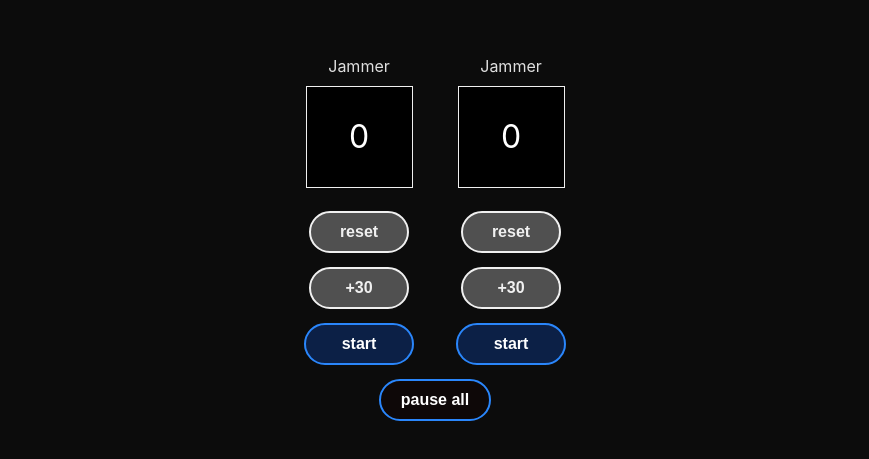
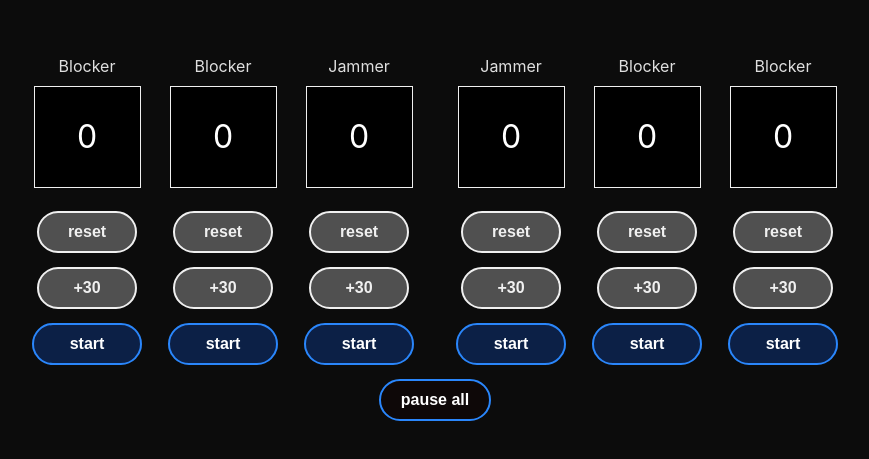
Before and after one commit to keyobs/pocket-pbt, a React (Vite) app: page / in a window 1280 px wide. Shown: the part 159-618 px from the top of the page, without its empty margins (205-1074 px from the left). Built offline with nearby package versions, Linux system fonts and the light colour scheme.

Commit message:
feat(jammerCounter): creat e hook to store jammer time state as their can interfere one with another

```diff
--- a/src/components/counter/Counter.tsx
+++ b/src/components/counter/Counter.tsx
@@ -2,11 +2,17 @@ import "./counter.less";
 import { Button } from "../buttons/Button";
 import { useTimeContext } from "../allCountersActions/useTimeContext";
 import useCounter from "./useCounter";
+import useJammerCounter, { TJammerCounter } from "./useJammerCounter";
 
 export interface ICounter {
   type: "jammer" | "blocker";
   jammerId?: "jammer1" | "jammer2";
 }
+
+const JammerCounter = (jammerId: TJammerCounter) => {
+  const data = useJammerCounter(jammerId);
+  return data;
+};
 
 const BlockerCounter = () => {
   const data = useCounter();
@@ -14,10 +20,13 @@ const BlockerCounter = () => {
 };
 
 const Counter = (props: ICounter) => {
-  const { type } = props;
+  const { type, jammerId } = props;
   const { isTimePaused } = useTimeContext();
 
-  const data = BlockerCounter();
+  const data =
+    type === "jammer" && jammerId != undefined
+      ? JammerCounter(jammerId)
+      : BlockerCounter();
 
   const onClickStartPauseButton = () => {
     return data.count > 0
--- /dev/null
+++ b/src/components/counter/useJammerCounter.tsx
@@ -0,0 +1,91 @@
+import { useState, useEffect } from "react";
+import { useTimeContext } from "../allCountersActions/useTimeContext";
+
+export type TJammerCounter = "jammer1" | "jammer2";
+
+const useJammerCounter = (jammerId: TJammerCounter) => {
+  const { isTimePaused } = useTimeContext();
+  const wasJammerCountStarted = () => jammersCounts[jammerId] > 0;
+
+  const [isCounterPaused, setIsCounterPaused] = useState({
+    jammer1: false,
+    jammer2: false,
+  });
+
+  const [jammersCounts, setJammersCounts] = useState<{ [key: string]: number }>(
+    {
+      jammer1: 0,
+      jammer2: 0,
+    }
+  );
+
+  useEffect(() => {
+    if (
+      jammersCounts[jammerId] > 0 &&
+      !isCounterPaused[jammerId] &&
+      !isTimePaused
+    ) {
+      const timer = setTimeout(() => {
+        setJammersCounts((prev) => ({
+          ...prev,
+          [jammerId]: prev[jammerId] - 1,
+        }));
+      }, 1000);
+      return () => clearTimeout(timer);
+    }
+  }, [jammersCounts, jammerId, isCounterPaused, isTimePaused]);
+
+  const onStartJammerTime = () => {
+    return onStart();
+  };
+
+  const onStart = () => {
+    return wasJammerCountStarted()
+      ? setIsCounterPaused((prev) => ({
+          ...prev,
+          [jammerId]: false,
+        }))
+      : setJammersCounts((prev) => ({
+          ...prev,
+          [jammerId]: 30,
+        }));
+  };
+
+  const onPauseJammerTime = () => {
+    setIsCounterPaused((prev) => ({
+      ...prev,
+      [jammerId]: true,
+    }));
+  };
+
+  const onReset = () => {
+    setJammersCounts((prev) => ({
+      ...prev,
+      [jammerId]: 0,
+    }));
+    setIsCounterPaused((prev) => ({
+      ...prev,
+      [jammerId]: false,
+    }));
+  };
+
+  const onAddTime = () => {
+    setJammersCounts((prev) => ({
+      ...prev,
+      [jammerId]: prev[jammerId] + 30,
+    }));
+  };
+
+  return {
+    count: jammersCounts[jammerId],
+    onStartJammerTime,
+    isCounterPaused: isCounterPaused[jammerId],
+    onReset,
+    onAddTime,
+    wasCountStarted: wasJammerCountStarted,
+    onStartTime: onStartJammerTime,
+    onPauseTime: onPauseJammerTime,
+  };
+};
+
+export default useJammerCounter;
--- a/src/timers/Timers.tsx
+++ b/src/timers/Timers.tsx
@@ -1,23 +1,21 @@
-import JammersTimers from "./JammersTimers/JammersTimers";
+import Counter from "../components/counter/Counter";
 import "./timers.less";
 
 const Timers = () => {
   return (
     <div className="timers">
-      <JammersTimers />
-
-      {/*  <div className="teamTimers">
+      <div className="teamTimers">
         {Array.from({ length: 2 }).map((_, index) => (
           <Counter key={index} type="blocker" />
         ))}
-        <Counter type="jammer" />
+        <Counter type="jammer" jammerId="jammer1" />
       </div>
       <div className="teamTimers">
-        <Counter type="jammer" />
+        <Counter type="jammer" jammerId="jammer2" />
         {Array.from({ length: 2 }).map((_, index) => (
           <Counter key={index} type="blocker" />
         ))}
-      </div> */}
+      </div>
     </div>
   );
 };
```
